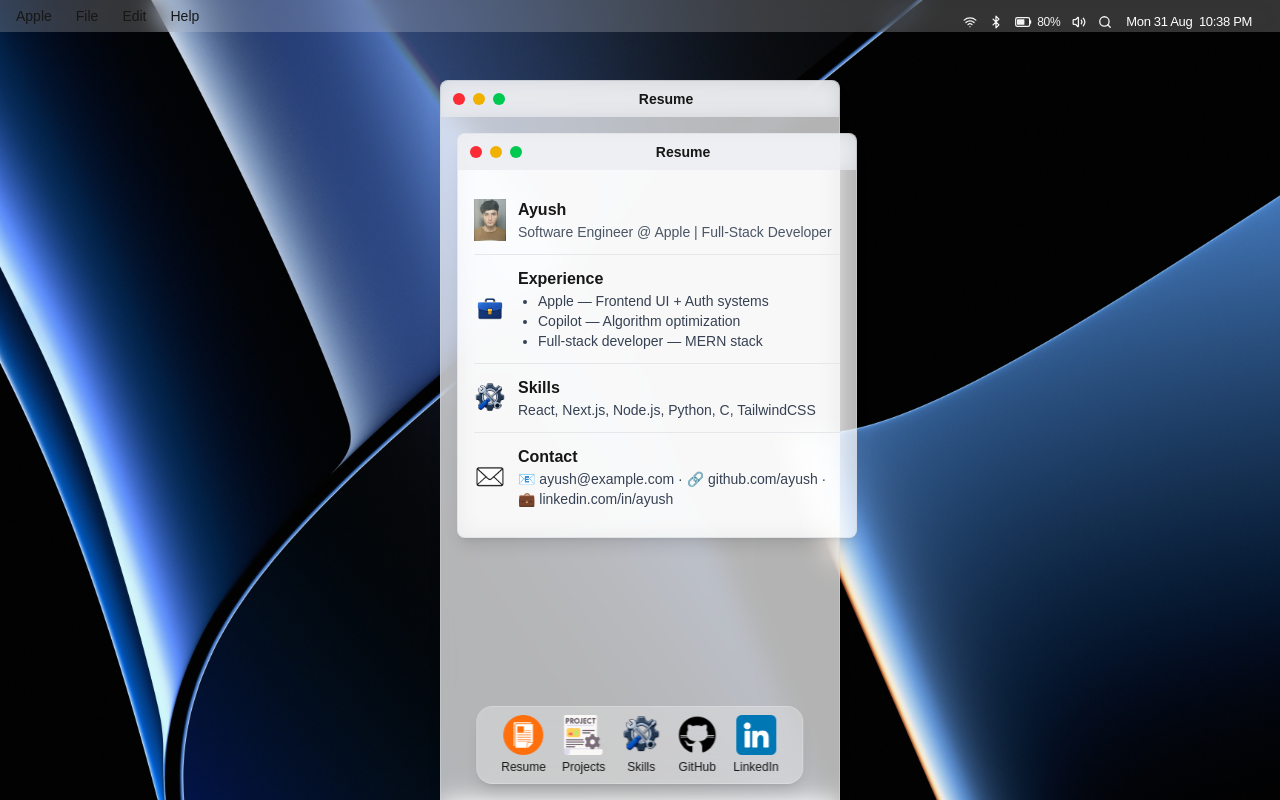
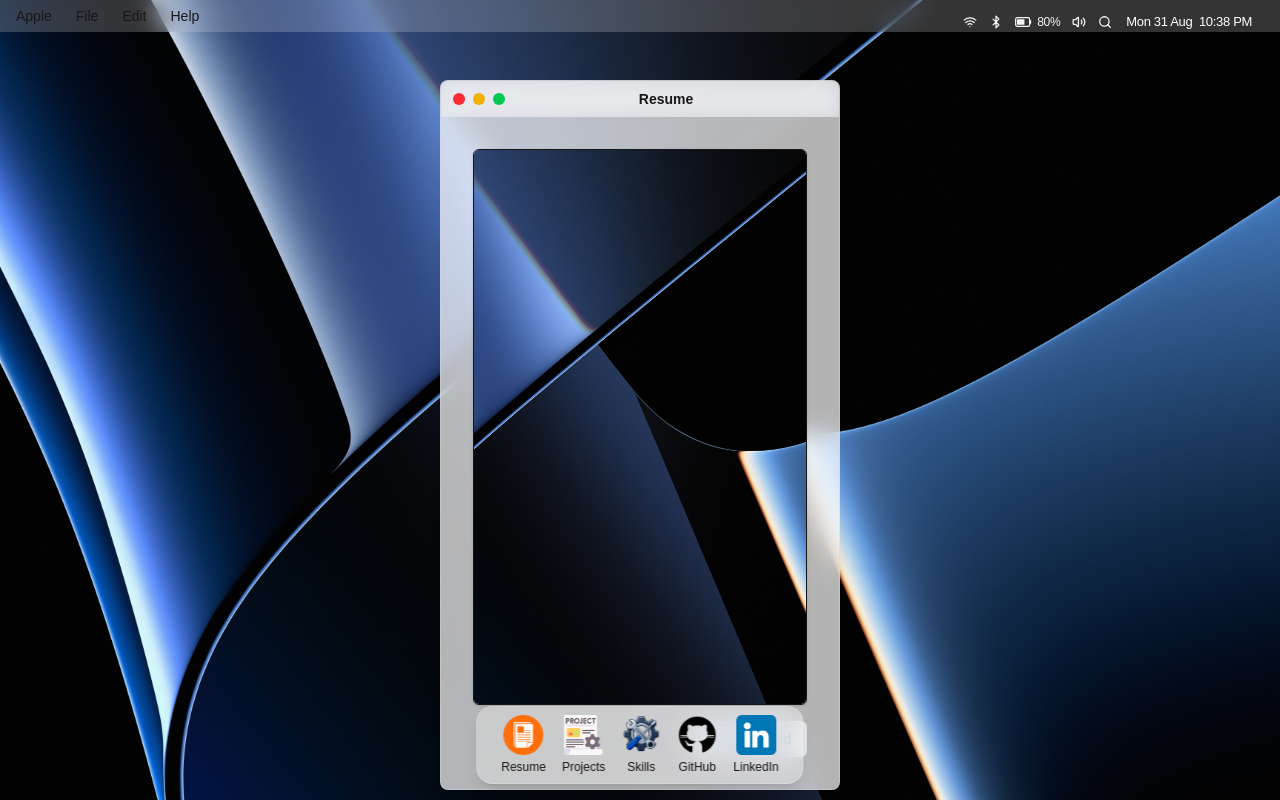
Before and after one commit to ayushnegiexe/portfolio, a Next.js app: page / in a window 1280 px wide. Both pictures are taken after a click on the element "Resume". Shown: the top 800 px of the page. Built offline with nearby package versions, Linux system fonts and the light colour scheme.

Commit message:
Initial commit with Finder grid

```diff
--- a/components/ClientLayout.tsx
+++ b/components/ClientLayout.tsx
@@ -7,7 +7,6 @@
 import StatusBar from "@/components/StatusBar";
 import Window from "@/components/Window";
 
-import ResumePage from "@/app/resume/page";
 import DevsheelPage from "@/app/projects/devsheel/page";
 import ResumeAnalyzerPage from "@/app/projects/resume-analyzer/page";
 import TicketAssistantPage from "@/app/projects/ticket-assistant/page";
@@ -18,8 +17,25 @@
 export default function ClientLayout({ children }: { children: React.ReactNode }) {
   const [active, setActive] = useState<string | null>(null);
 
+  // Sections (folders)
   const sections: Record<string, JSX.Element> = {
-    Resume: <ResumePage />,
+    Resume: (
+      <div className="p-4 h-[80vh] flex flex-col gap-4">
+        <iframe
+          src="/resume.pdf"
+          className="w-full flex-1 border rounded-md shadow-sm"
+        />
+        <div className="flex justify-end">
+          <a
+            href="/resume.pdf"
+            download
+            className="px-4 py-2 bg-gray-200 text-gray-800 text-sm font-medium rounded-md hover:bg-gray-300 transition"
+          >
+            ⬇️ Download
+          </a>
+        </div>
+      </div>
+    ),
     Projects: (
       <div className="grid grid-cols-1 md:grid-cols-2 gap-6 p-6">
         <ProjectCard title="Devsheel" description="Portfolio website showcasing developer projects and skills." onOpen={() => setActive("Devsheel")} />
@@ -31,6 +47,7 @@
     Skills: <SkillsPage />,
   };
 
+  // File contents
   const fileContents: Record<string, JSX.Element> = {
     Devsheel: <DevsheelPage />,
     ResumeAnalyzer: <ResumeAnalyzerPage />,
@@ -60,6 +77,7 @@
   );
 }
 
+/* Project Card Helper */
 function ProjectCard({
   title,
   description,
```
